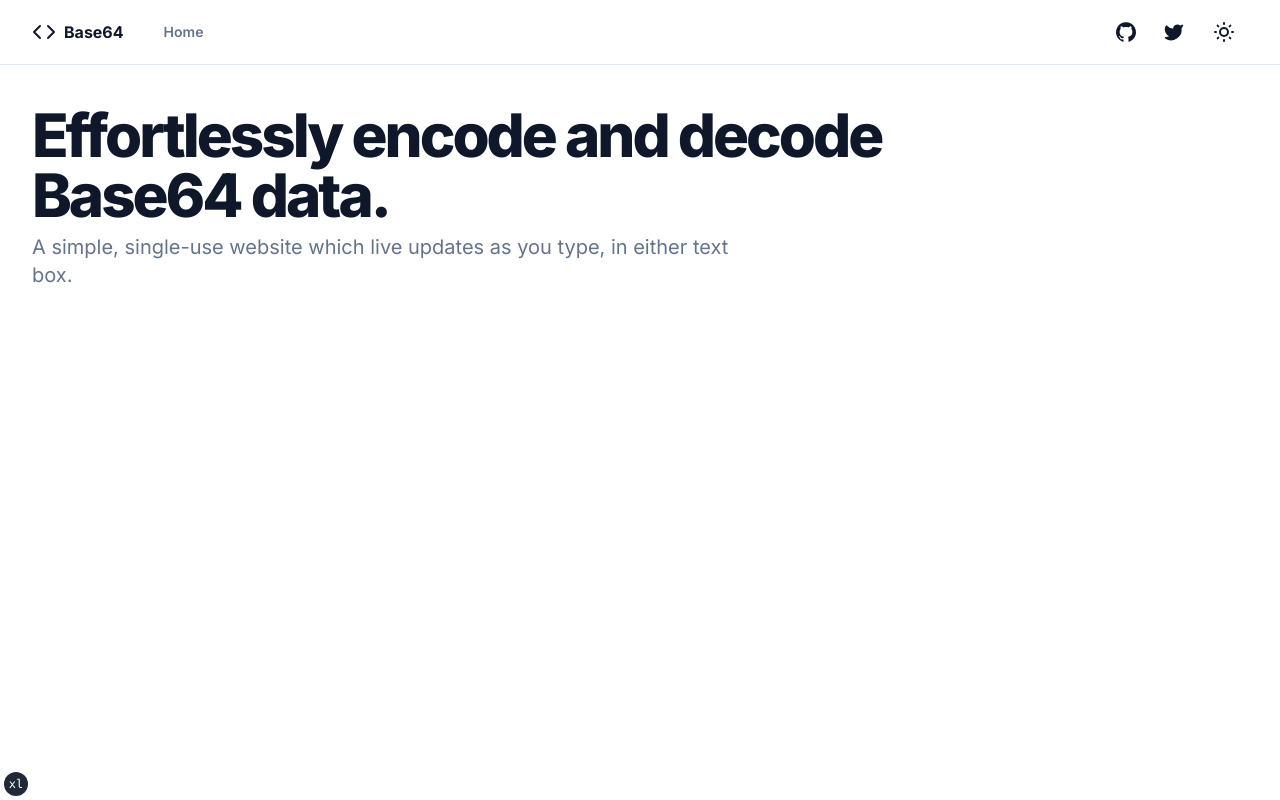
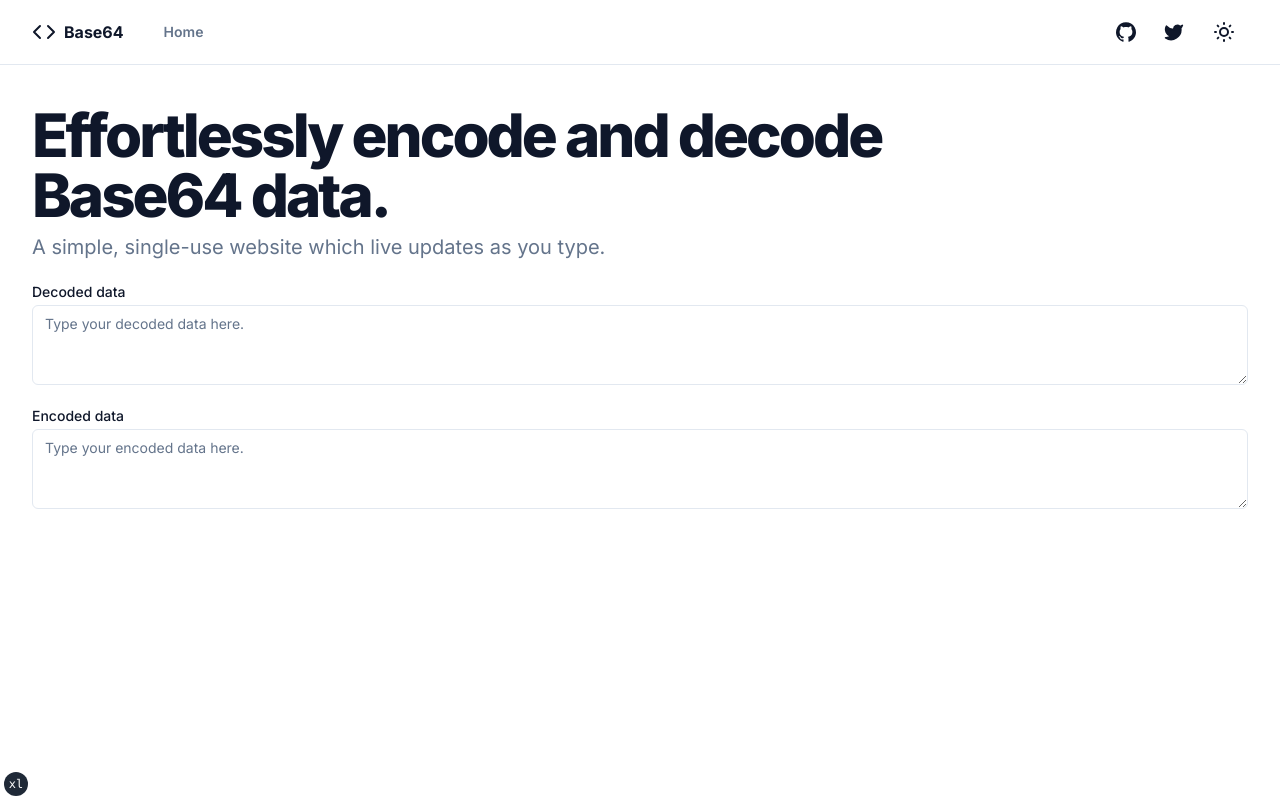
Before and after one commit to troypoulter/base64, a Next.js app: page / in a window 1280 px wide. Built offline with nearby package versions, Linux system fonts and the light colour scheme.

Commit message:
add core experience with encode and decode

```diff
--- a/app/page.tsx
+++ b/app/page.tsx
@@ -1,9 +1,26 @@
-import Link from "next/link"
+'use client';
 
-import { siteConfig } from "@/config/site"
-import { buttonVariants } from "@/components/ui/button"
+import { ChangeEvent, useState } from "react";
+
+import { Label } from "@/components/ui/label";
+import { Textarea } from "@/components/ui/textarea";
 
 export default function IndexPage() {
+  const [encodedText, setEncodedText] = useState<string>();
+  const [decodedText, setDecodedText] = useState<string>();
+
+  const handleEncodedChange = (event: ChangeEvent<HTMLTextAreaElement>) => {
+    const encodedValue = event.target.value;
+    setEncodedText(encodedValue);
+    setDecodedText(btoa(encodedValue));
+  };
+
+  const handleDecodedChange = (event: ChangeEvent<HTMLTextAreaElement>) => {
+    const decodedValue = event.target.value;
+    setDecodedText(decodedValue);
+    setEncodedText(atob(decodedValue));
+  };
+
   return (
     <section className="container grid items-center gap-6 pb-8 pt-6 md:py-10">
       <div className="flex max-w-[980px] flex-col items-start gap-2">
@@ -11,8 +28,26 @@ export default function IndexPage() {
           Effortlessly encode and decode Base64 data.
         </h1>
         <p className="max-w-[700px] text-lg text-muted-foreground sm:text-xl">
-          A simple, single-use website which live updates as you type, in either text box.
+          A simple, single-use website which live updates as you type.
         </p>
+      </div>
+      <div className="grid w-full gap-1.5">
+        <Label htmlFor="message">Decoded data</Label>
+        <Textarea
+          placeholder="Type your decoded data here."
+          id="message"
+          value={encodedText}
+          onChange={handleEncodedChange}
+        />
+      </div>
+      <div className="grid w-full gap-1.5">
+        <Label htmlFor="message">Encoded data</Label>
+        <Textarea
+          placeholder="Type your encoded data here."
+          id="message"
+          value={decodedText}
+          onChange={handleDecodedChange}
+        />
       </div>
     </section>
   )
--- /dev/null
+++ b/components/ui/label.tsx
@@ -0,0 +1,26 @@
+"use client"
+
+import * as React from "react"
+import * as LabelPrimitive from "@radix-ui/react-label"
+import { VariantProps, cva } from "class-variance-authority"
+
+import { cn } from "@/lib/utils"
+
+const labelVariants = cva(
+  "text-sm font-medium leading-none peer-disabled:cursor-not-allowed peer-disabled:opacity-70"
+)
+
+const Label = React.forwardRef<
+  React.ElementRef<typeof LabelPrimitive.Root>,
+  React.ComponentPropsWithoutRef<typeof LabelPrimitive.Root> &
+    VariantProps<typeof labelVariants>
+>(({ className, ...props }, ref) => (
+  <LabelPrimitive.Root
+    ref={ref}
+    className={cn(labelVariants(), className)}
+    {...props}
+  />
+))
+Label.displayName = LabelPrimitive.Root.displayName
+
+export { Label }
--- /dev/null
+++ b/components/ui/textarea.tsx
@@ -0,0 +1,24 @@
+import * as React from "react"
+
+import { cn } from "@/lib/utils"
+
+export interface TextareaProps
+  extends React.TextareaHTMLAttributes<HTMLTextAreaElement> {}
+
+const Textarea = React.forwardRef<HTMLTextAreaElement, TextareaProps>(
+  ({ className, ...props }, ref) => {
+    return (
+      <textarea
+        className={cn(
+          "flex min-h-[80px] w-full rounded-md border border-input bg-transparent px-3 py-2 text-sm ring-offset-background placeholder:text-muted-foreground focus-visible:outline-none focus-visible:ring-2 focus-visible:ring-ring focus-visible:ring-offset-2 disabled:cursor-not-allowed disabled:opacity-50",
+          className
+        )}
+        ref={ref}
+        {...props}
+      />
+    )
+  }
+)
+Textarea.displayName = "Textarea"
+
+export { Textarea }
--- a/package.json
+++ b/package.json
@@ -14,6 +14,7 @@
     "format:check": "prettier --check \"**/*.{ts,tsx,mdx}\" --cache"
   },
   "dependencies": {
+    "@radix-ui/react-label": "^2.0.1",
     "class-variance-authority": "^0.4.0",
     "clsx": "^1.2.1",
     "cmdk": "^0.2.0",
```
Also changed, not shown: 1 other file (tests, documents, lock files or other folders).
